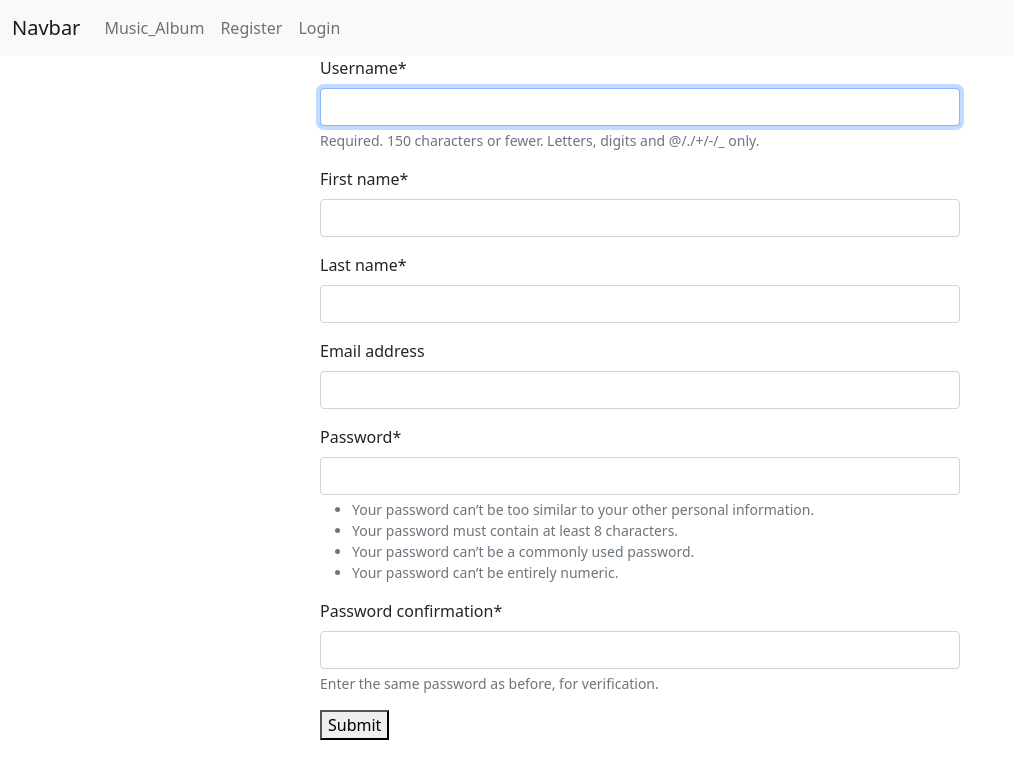
After one commit to 1414mahia/Music, a Django app: page /music/register/ in a window 1280 px wide. The commit adds this page. Shown: the top 779 px of the page, without its empty margins (0-1014 px from the left). Run offline with Django 5.2, Linux system fonts and the light colour scheme; some libraries are stand-ins or nearby versions.

Commit message:
first commit

```diff
--- a/album/models.py
+++ b/album/models.py
@@ -11,7 +11,9 @@ class Album(models.Model):
     rating_CHOICES = [
         ('1', '1'),
         ('2', '2'),
-        ('3', '3')  # Corrected 'Fluter' to 'Flute'
+        ('3', '3'),
+        ('4', '4'),
+        ('5', '5') ,
     ]
     instrument_rating = models.CharField(max_length=10, choices=rating_CHOICES)
     musician = models.ForeignKey(MusicModel, on_delete=models.CASCADE, related_name='albums')
--- a/album/urls.py
+++ b/album/urls.py
@@ -1,5 +1,5 @@
 from django.urls import path
 from .import views
 urlpatterns = [
-    path('',views.album ,name='album')
+    path('',views.AddAlbum.as_view() ,name='album')
 ]
--- a/musician/forms.py
+++ b/musician/forms.py
@@ -1,7 +1,16 @@
 from django import forms
 from .models import MusicModel  # Use the correct import statement
+from django.contrib.auth.models import User
+from django.contrib.auth.forms import UserCreationForm
 
 class MusicianForm(forms.ModelForm):
     class Meta:
         model = MusicModel
         fields = '__all__'  # This will include all fields from the MusicModel
+class RegistrationForm(UserCreationForm):
+    first_name=forms.CharField(widget=forms.TextInput(attrs={'id' :'required'}))
+    last_name=forms.CharField(widget=forms.TextInput(attrs={'id' :'required'}))
+
+    class Meta:
+        model = User
+        fields = ['username','first_name','last_name','email']
--- /dev/null
+++ b/musician/templates/register.html
@@ -0,0 +1,12 @@
+
+
+{% extends "home.html" %}
+{% block content %}
+<form method="post" style ="width :50%; margin:auto;">
+    {% load crispy_forms_tags %}
+    {% csrf_token %}
+    {{ form |crispy}}
+    <button type="submit">Submit</button>
+</form>
+
+{% endblock  %}
--- a/musician/urls.py
+++ b/musician/urls.py
@@ -1,5 +1,9 @@
 from django.urls import path
 from .import views
 urlpatterns = [
-    path('',views.music ,name='music')
+    path('',views.Musician.as_view() ,name='music'),
+    path('register/',views.Register,name='register'),
+    path('login/', views.UserLoginView.as_view(), name='login'),
+    path('logout/', views.user_logout, name='logout'),
+
 ]
--- a/musician/views.py
+++ b/musician/views.py
@@ -1,15 +1,50 @@
 from django.shortcuts import render, redirect  # Add redirect to handle post-redirect-get
 from . import forms  # Import the form directly
 from .models import MusicModel
+from django.views.generic import CreateView
+from django.utils.decorators import method_decorator
+from django.contrib.auth.decorators import login_required
+from django.urls import reverse_lazy
+from django.contrib.auth import logout
+from  .forms import MusicianForm, RegistrationForm
+from django.contrib import messages
+from django.contrib.auth.views import LoginView,LogoutView
 
-# Create your views here.
-def music(request):
-    if request.method == 'POST':
-        add_music = forms.MusicianForm(request.POST)
-        if add_music.is_valid():  # Call is_valid() as a method
-            add_music.save()
-            return redirect('album')  # Redirect to the music home or another view after saving
+@method_decorator(login_required,name='dispatch') #dispatch hocche unloged user access korte parbe nh
+class Musician(CreateView):
+    model = MusicModel
+    form_class = MusicianForm
+    template_name = 'music.html'
+    success_url = reverse_lazy("music")  # Correct URL for success
+
+    def form_valid(self, form):
+        form.instance.author = self.request.user  # Set author to current user
+        return super().form_valid(form)  # Call parent's form_valid method
+
+def Register(request):
+    if request.method == "POST":
+        registration_form = RegistrationForm(request.POST)  # Fixed typo
+        if registration_form.is_valid():
+            registration_form.save()
+            messages.success(request, 'Registration is successful')  # Fixed spelling
+            return redirect("login")
     else:
-        add_music = forms.MusicianForm()
+        registration_form = RegistrationForm()  # Fixed typo
 
-    return render(request, 'music.html', {'form': add_music})
+    return render(request, 'register.html', {'form': registration_form})
+
+class UserLoginView(LoginView):
+    template_name='register.html'
+    def get_success_url(self):
+        return reverse_lazy("view")
+    def form_valid(self, form):
+        messages.success(self.request,'Logged in Successful')
+        return super().form_valid(form)
+
+    def form_invalid(self, form):
+        messages.success(self.request,'Logged in information incorrect')
+        return super().form_invalid(form)
+
+def user_logout(request):
+    logout(request)
+    return redirect("login")
--- a/practice_day_2/settings.py
+++ b/practice_day_2/settings.py
@@ -45,6 +45,8 @@ INSTALLED_APPS = [
 
 CRISPY_ALLOWED_TEMPLATE_PACK = "bootstrap5"
 CRISPY_TEMPLATE_PACK = "bootstrap5"
+
+LOGIN_URL ='/custom_login/'
 
 MIDDLEWARE = [
     'django.middleware.security.SecurityMiddleware',
--- a/practice_day_2/urls.py
+++ b/practice_day_2/urls.py
@@ -22,10 +22,11 @@ from .import views
 
 urlpatterns = [
     path('admin/', admin.site.urls),
-    path('', views.combined_view, name='view'),
+    path('view', views.combined_view, name='view'),
+    path('', views.combined_view_home, name='view_home'),
     path('album/', include("album.urls"),name='album'),
     path('music/', include('musician.urls')),
     path('view/', views.combined_view, name='view'),
-    path('delete/<int:id>/', views.delete, name='delete_musician'),
-    path('edit/<int:id>/', views.edit, name='edit_musician'),
+    path('delete/<int:id>/', views.Delete.as_view(), name='delete_musician'),
+    path('edit/<int:id>/', views.Edit.as_view(), name='edit_musician'),
 ]
--- a/templates/home.html
+++ b/templates/home.html
@@ -16,24 +16,36 @@
           </button>
           <div class="collapse navbar-collapse" id="navbarSupportedContent">
             <ul class="navbar-nav me-auto mb-2 mb-lg-0">
+              {% if request.user.is_authenticated %}
+                <li class="nav-item">
+                  <a class="nav-link active" aria-current="page" href="{% url 'music' %}">Musician</a>
+                </li>
+                <li class="nav-item">
+                  <a class="nav-link" href="{% url 'album' %}">Album</a>
+                </li>
+                <li class="nav-item">
+                  <a class="nav-link" href="{% url 'view' %}">View</a>
+                </li>
+                <li class="nav-item">
+                  <a class="nav-link" href="{% url 'logout' %}">Logout</a>
+                </li>
+              {% else %}
               <li class="nav-item">
-                <a class="nav-link active" aria-current="page" href="{%url 'music'%}">Musician</a>
+                <a class="nav-link" href="{% url 'view_home' %}">Music_Album</a>
               </li>
-              <li class="nav-item">
-                <a class="nav-link" href="{%url 'album'%}">Album</a>
-              </li>
-              <li class="nav-item">
-                <a class="nav-link" href="{%url 'view'%}">View</a>
-              </li>
-
-
-            <form class="d-flex">
-              <input class="form-control me-2" type="search" placeholder="Search" aria-label="Search">
-              <button class="btn btn-outline-success" type="submit">Search</button>
-            </form>
+                <li class="nav-item">
+                  <a class="nav-link" href="{% url 'register' %}">Register</a>
+                </li>
+                <li class="nav-item">
+                  <a class="nav-link" href="{% url 'login' %}">Login</a>
+                </li>
+              {% endif %}
+            </ul>
           </div>
         </div>
       </nav>
+
+
       {% block content %}
       {% endblock %}
 </body>
```
Also changed, not shown: album/views.py (+18 -12 lines), practice_day_2/views.py (+25 -16 lines), templates/base.html (added, +22 -0 lines), templates/delete.html (added, +12 -0 lines), templates/home_page_view.html (added, +31 -0 lines), album/migrations/0003_alter_album_instrument_rating.py (added), db.sqlite3, 1 other file.
